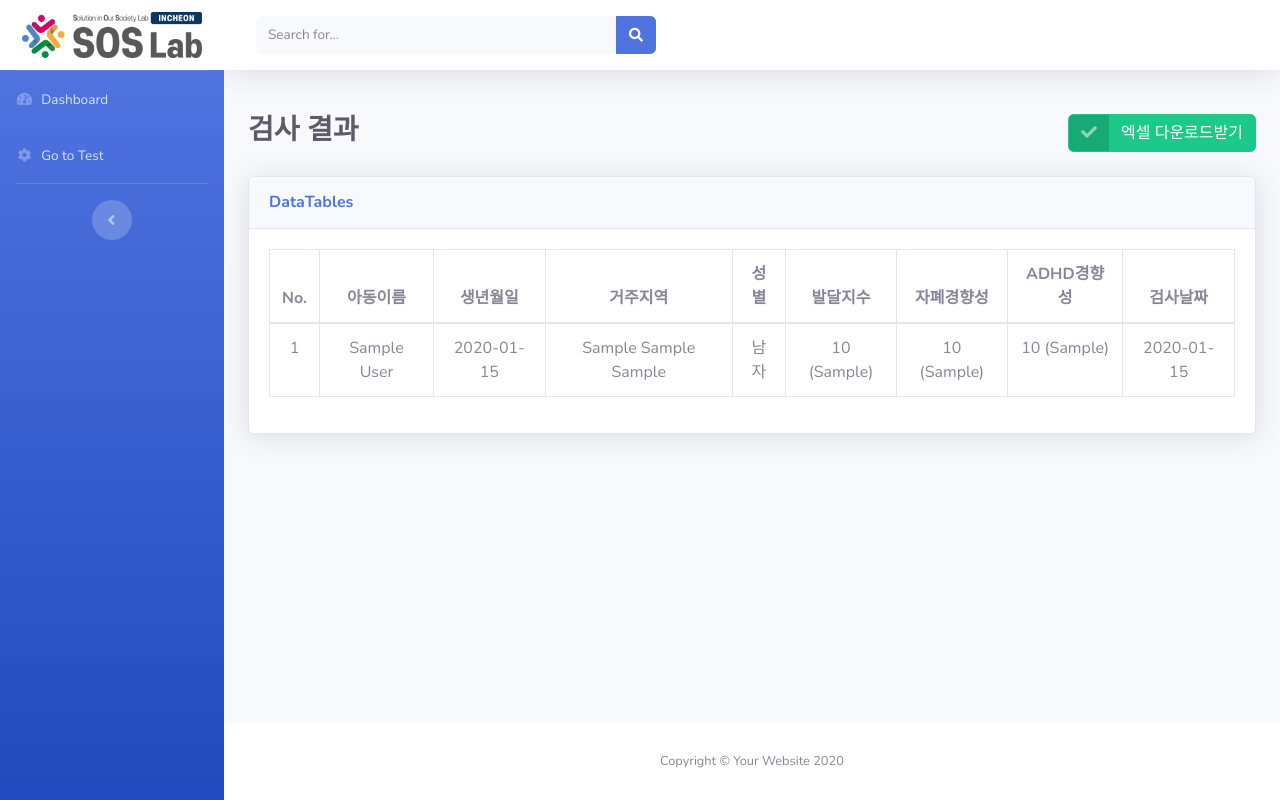
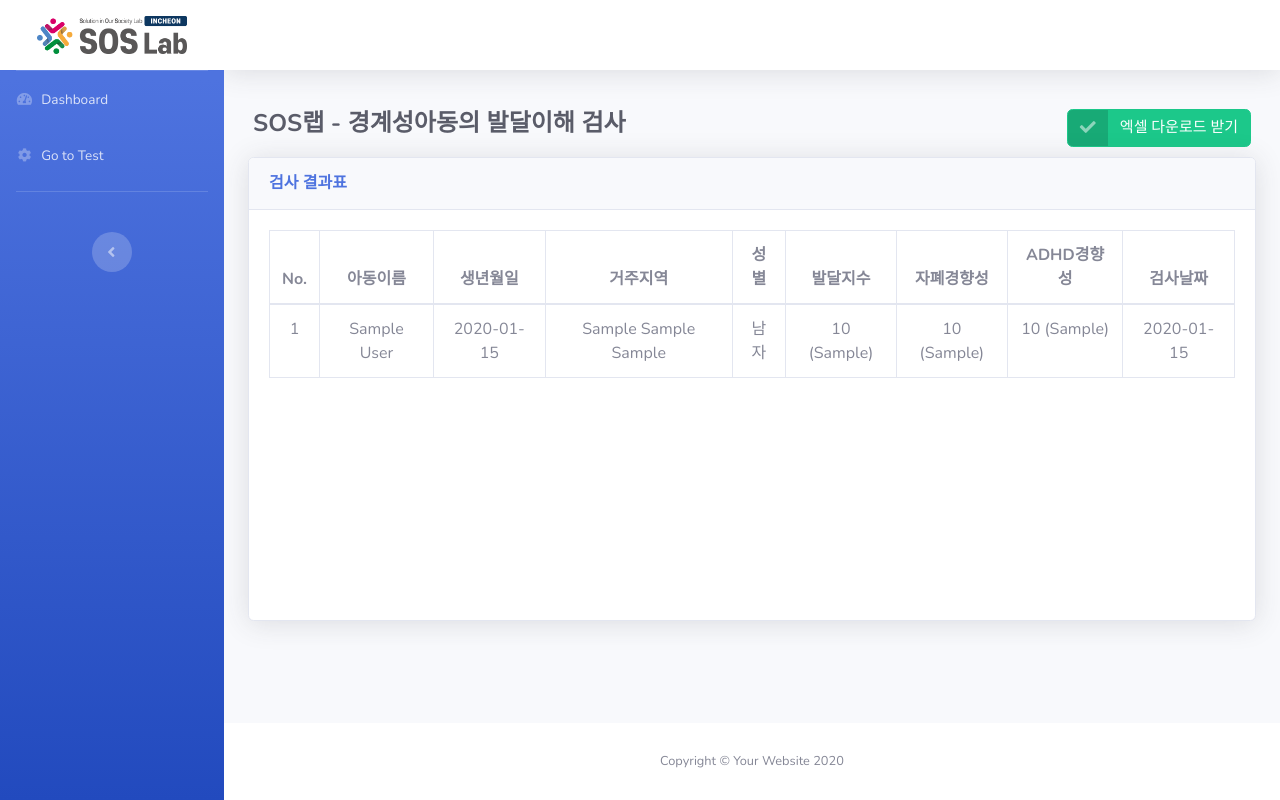
Before and after one commit to ChildDisabilityTest/Front, a Django app: page /dashboard/ in a window 1280 px wide. Run offline with Django 4.2, Linux system fonts and the light colour scheme; tables that the repository leaves empty hold one stand-in row (values such as "Sample post"); some libraries are stand-ins or nearby versions.

Commit message:
edit dashboard ui. 221223 sy.

```diff
--- a/templates/dashboard/tables.html
+++ b/templates/dashboard/tables.html
@@ -1,107 +1,94 @@
 {% load static %}
 <!DOCTYPE html>
 <html lang="en">
-
   <head>
-
-    <meta charset="utf-8">
-    <meta http-equiv="X-UA-Compatible" content="IE=edge">
-    <meta name="viewport" content="width=device-width, initial-scale=1, shrink-to-fit=no">
-    <meta name="description" content="">
-    <meta name="author" content="">
+    <meta charset="utf-8" />
+    <meta http-equiv="X-UA-Compatible" content="IE=edge" />
+    <meta name="viewport" content="width=device-width, initial-scale=1, shrink-to-fit=no" />
+    <meta name="description" content="" />
+    <meta name="author" content="" />
 
     <title>SOS Lab Dashboard</title>
 
     <!-- Custom fonts for this template -->
-    <link href="{% static 'vendor/fontawesome-free/css/all.min.css' %}" rel="stylesheet" type="text/css">
+    <link
+      href="{% static 'vendor/fontawesome-free/css/all.min.css' %}"
+      rel="stylesheet"
+      type="text/css"
+    />
     <link
       href="https://fonts.googleapis.com/css?family=Nunito:200,200i,300,300i,400,400i,600,600i,700,700i,800,800i,900,900i"
-        rel="stylesheet">
+      rel="stylesheet"
+    />
 
     <!-- Custom styles for this template -->
-    <link rel="stylesheet" href="{% static 'css/sb-admin-2.min.css' %}">
+    <link rel="stylesheet" href="{% static 'css/sb-admin-2.min.css' %}" />
 
     <!-- Custom styles for this page -->
-    <link href="{% static 'vendor/datatables/dataTables.bootstrap4.min.css' %}" rel="stylesheet">
-
+    <link href="{% static 'vendor/datatables/dataTables.bootstrap4.min.css' %}" rel="stylesheet" />
   </head>
 
   <body id="page-top">
-
     <!-- Page Wrapper -->
     <div id="wrapper">
-
       <!-- Sidebar -->
-        <ul class="navbar-nav bg-gradient-primary sidebar sidebar-dark accordion" id="accordionSidebar">
-
+      <ul
+        class="navbar-nav bg-gradient-primary sidebar sidebar-dark accordion"
+        id="accordionSidebar"
+      >
         <!-- Sidebar - Brand -->
-            <a class="sidebar-brand d-flex align-items-center justify-content-center" href="/dashboard" style="background-color:white;">
+        <a
+          class="sidebar-brand d-flex align-items-center justify-content-center"
+          href="/dashboard"
+          style="background-color: white"
+        >
           <div class="sidebar-brand-icon rotate-n-15">
             <!-- <i class="fas fa-laugh-wink"></i> -->
           </div>
-                <div class="sidebar-brand-text mx-3"><img src="{% static 'img/logo.png' %}" alt="" style="width:180px;"></div>
+          <div class="sidebar-brand-text">
+            <img src="{% static 'img/logo.png' %}" alt="" style="width: 150px" />
+          </div>
         </a>
 
         <!-- Divider -->
-            <hr class="sidebar-divider my-0">
+        <hr class="sidebar-divider my-0" />
 
         <!-- Nav Item - Dashboard -->
         <li class="nav-item">
           <a class="nav-link" href="/dashboard">
             <i class="fas fa-fw fa-tachometer-alt"></i>
-                    <span>Dashboard</span></a>
+            <span>Dashboard</span></a
+          >
         </li>
 
         <li class="nav-item">
           <a class="nav-link" href="/">
             <i class="fas fa-fw fa-cog"></i>
-                    <span>Go to Test</span></a>
+            <span>Go to Test</span></a
+          >
         </li>
 
         <!-- Divider -->
-            <hr class="sidebar-divider">
+        <hr class="mt-2 sidebar-divider" />
 
         <!-- Heading -->
         <!-- <div class="sidebar-heading">
                 Interface
             </div> -->
 
-            <!-- Nav Item - Pages Collapse Menu -->
-            <!-- <li class="nav-item">
-                <a class="nav-link collapsed" href="#" data-toggle="collapse" data-target="#collapseTwo"
-                    aria-expanded="true" aria-controls="collapseTwo">
-                    <i class="fas fa-fw fa-cog"></i>
-                    <span>Components</span>
-                </a>
-                <div id="collapseTwo" class="collapse" aria-labelledby="headingTwo" data-parent="#accordionSidebar">
-                    <div class="bg-white py-2 collapse-inner rounded">
-                        <h6 class="collapse-header">Custom Components:</h6>
-                        <a class="collapse-item" href="buttons.html">Buttons</a>
-                        <a class="collapse-item" href="cards.html">Cards</a>
-                    </div>
-                </div>
-            </li> -->
-
-            <!-- Divider -->
-            <!-- <hr class="sidebar-divider d-none d-md-block"> -->
-
         <!-- Sidebar Toggler (Sidebar) -->
-            <div class="text-center d-none d-md-inline">
+        <div class="text-center d-none d-md-inline mt-4">
           <button class="rounded-circle border-0" id="sidebarToggle"></button>
         </div>
-
       </ul>
       <!-- End of Sidebar -->
 
       <!-- Content Wrapper -->
       <div id="content-wrapper" class="d-flex flex-column">
-
         <!-- Main Content -->
         <div id="content">
-
           <!-- Topbar -->
           <nav class="navbar navbar-expand navbar-light bg-white topbar mb-4 static-top shadow">
-
             <!-- Sidebar Toggle (Topbar) -->
             <form class="form-inline">
               <button id="sidebarToggleTop" class="btn btn-link d-md-none rounded-circle mr-3">
@@ -110,55 +97,41 @@
             </form>
 
             <!-- Topbar Search -->
-                    <form
-                        class="d-none d-sm-inline-block form-inline mr-auto ml-md-3 my-2 my-md-0 mw-100 navbar-search">
+            <!-- <form
+              class="d-none d-sm-inline-block form-inline mr-auto ml-md-3 my-2 my-md-0 mw-100 navbar-search"
+            >
               <div class="input-group">
-                            <input type="text" class="form-control bg-light border-0 small" placeholder="Search for..."
-                                aria-label="Search" aria-describedby="basic-addon2">
+                <input
+                  type="text"
+                  class="form-control bg-light border-0 small"
+                  placeholder="Search for..."
+                  aria-label="Search"
+                  aria-describedby="basic-addon2"
+                />
                 <div class="input-group-append">
                   <button class="btn btn-primary" type="button">
                     <i class="fas fa-search fa-sm"></i>
                   </button>
                 </div>
               </div>
-                    </form>
-
-                    <!-- Topbar Navbar -->
-                    <!-- <ul class="navbar-nav ml-auto"> -->
-
-                        <!-- Nav Item - User Information -->
-                        <!-- <li class="nav-item dropdown no-arrow">
-                            <a class="nav-link dropdown-toggle" href="#" id="userDropdown" role="button"
-                                data-toggle="dropdown" aria-haspopup="true" aria-expanded="false">
-                                <span class="mr-2 d-none d-lg-inline text-gray-600 small">Admin</span>
-                                <img class="img-profile rounded-circle"
-                                    src="{% static 'img/undraw_profile.svg' %}">
-                            </a> -->
-                            <!-- Dropdown - User Information -->
-                            <!-- <div class="dropdown-menu dropdown-menu-right shadow animated--grow-in"
-                                aria-labelledby="userDropdown">
-                                <a class="dropdown-item" href="#" data-toggle="modal" data-target="#logoutModal">
-                                    <i class="fas fa-sign-out-alt fa-sm fa-fw mr-2 text-gray-400"></i>
-                                    Logout
-                                </a>
-                            </div>
-                        </li>
-
-                    </ul> -->
-
+            </form> -->
           </nav>
           <!-- End of Topbar -->
 
           <!-- Begin Page Content -->
           <div class="container-fluid">
-
             <!-- Page Heading -->
-                    <h1 class="h3 mb-2 text-gray-800" style="padding:20px 0;font-weight:bold;">검사 결과
-                        <a href="/dashboard/data_to_excel" class="btn btn-success btn-icon-split" style="float:right;">
+            <h1 class="h4 mb-1 text-gray-800" style="padding: 15px 5px; font-weight: bold">
+              SOS랩 - 경계성아동의 발달이해 검사
+              <a
+                href="/dashboard/data_to_excel"
+                class="btn btn-success btn-icon-split"
+                style="float: right"
+              >
                 <span class="icon text-white-50">
                   <i class="fas fa-check"></i>
                 </span>
-                            <span class="text">엑셀 다운로드받기</span>
+                <span class="text" style="font-size: 15px">엑셀 다운로드 받기</span>
               </a>
             </h1>
             <!-- <p class="mb-4">DataTables is a third party plugin that is used to generate the demo table below.
@@ -168,11 +141,17 @@
             <!-- DataTales Example -->
             <div class="card shadow mb-4">
               <div class="card-header py-3">
-                            <h6 class="m-0 font-weight-bold text-primary">DataTables</h6>
+                <h6 class="m-0 font-weight-bold text-primary">검사 결과표</h6>
               </div>
-                        <div class="card-body">
+              <div class="card-body" style="height: 410px; overflow-y: scroll">
                 <div class="table-responsive">
-                                <table class="table table-bordered" id="dataTable" width="100%" cellspacing="0" style="text-align:center;">
+                  <table
+                    class="table table-bordered"
+                    id="dataTable"
+                    width="100%"
+                    cellspacing="0"
+                    style="text-align: center"
+                  >
                     <thead>
                       <tr>
                         <th>No.</th>
@@ -205,10 +184,8 @@
                 </div>
               </div>
             </div>
-
           </div>
           <!-- /.container-fluid -->
-
         </div>
         <!-- End of Main Content -->
 
@@ -221,10 +198,8 @@
           </div>
         </footer>
         <!-- End of Footer -->
-
       </div>
       <!-- End of Content Wrapper -->
-
     </div>
     <!-- End of Page Wrapper -->
 
@@ -234,8 +209,14 @@
     </a>
 
     <!-- Logout Modal-->
-    <div class="modal fade" id="logoutModal" tabindex="-1" role="dialog" aria-labelledby="exampleModalLabel"
-        aria-hidden="true">
+    <div
+      class="modal fade"
+      id="logoutModal"
+      tabindex="-1"
+      role="dialog"
+      aria-labelledby="exampleModalLabel"
+      aria-hidden="true"
+    >
       <div class="modal-dialog" role="document">
         <div class="modal-content">
           <div class="modal-header">
@@ -244,7 +225,9 @@
               <span aria-hidden="true">×</span>
             </button>
           </div>
-                <div class="modal-body">Select "Logout" below if you are ready to end your current session.</div>
+          <div class="modal-body">
+            Select "Logout" below if you are ready to end your current session.
+          </div>
           <div class="modal-footer">
             <button class="btn btn-secondary" type="button" data-dismiss="modal">Cancel</button>
             <a class="btn btn-primary" href="login.html">Logout</a>
@@ -268,8 +251,6 @@
     <script src="{% static 'vendor/datatables/dataTables.bootstrap4.min.js' %}"></script>
 
     <!-- Page level custom scripts -->
-    <script src="{% static 'js/demo/datatables-demo.js' %}"></script>
-
+    <!-- <script src="{% static 'js/demo/datatables-demo.js' %}"></script> -->
   </body>
-
 </html>
```
Also changed, not shown: static/css/style.css (+6 -3 lines). Lines whose indentation alone changed are shown as unchanged.
